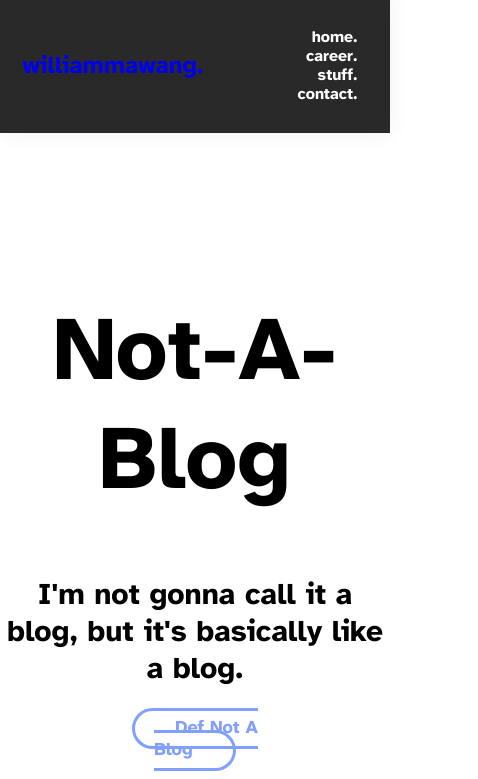
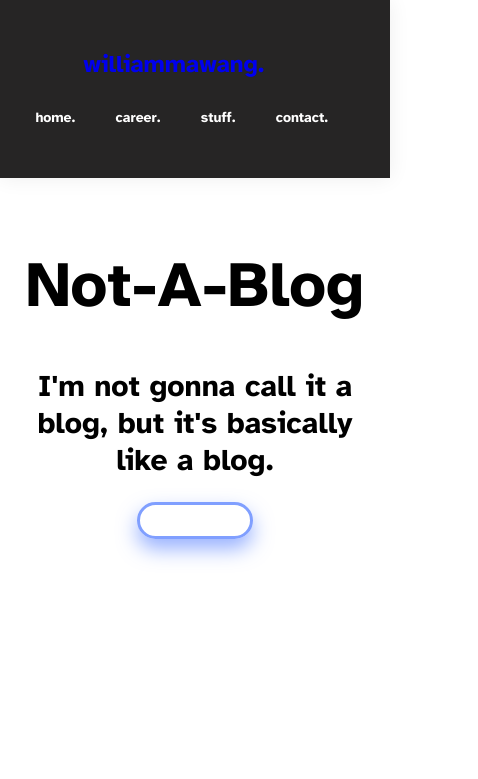
Before and after one commit to Chinesegala/williammawang.com, a plain HTML site: page pages/stuff.html in a window 390 px wide. Shown: the top 779 px of the page, 478 px wide, since content can reach past the window. Drawn offline with nearby package versions, Linux system fonts and the light colour scheme; a script that the page names is missing.

Commit message:
stuff mobile

```diff
--- a/pages/stuff.html
+++ b/pages/stuff.html
@@ -52,11 +52,11 @@
       </header>
       <!-- Free Shit section -->
       <div id="blog-sect" class="bubble animate__animated ">
-         <h1 id="body-header">Not-A-Blog</h1>
+         <h1 id="first-body-header">Not-A-Blog</h1>
          <h2 id="body-header">I'm not gonna call it a blog, but it's basically like a blog.</h2>
          <div id="free-stuff" class="animate__animated ">
             <a href="https://wmwang.substack.com/" class="main_btn" style="text-decoration:none">
-            Def Not A Blog
+            Blog?
             </a>
          </div>
       </div>
--- a/stylesheet/stuff.css
+++ b/stylesheet/stuff.css
@@ -288,3 +288,61 @@ h2#body-header {
 .fixed-header #navigation a:hover {
 	border-bottom: 2px solid rgb(128, 159, 255);
 }
+
+ /*
+  Mobile version
+  */
+  @media (max-width: 600px) {
+	p {
+		font-size: 12px;
+	}
+	h1#first-body-header {
+		margin-block-start: 0px !important;
+		margin-top: 100px;
+		padding-top: 250px;
+		text-align: center;
+		font-family: "atkinson-bold";
+		font-size: 4rem;
+	}
+	h1#body-header {
+		margin-block-start: 0px !important;
+		margin-top: 100px;
+		padding-top: 300px;
+		text-align: center;
+		font-family: "atkinson-bold";
+		font-size: 4rem;
+	}
+	h2#body-header {
+		text-align: center;
+		font-family: "atkinson-bold";
+		font-size: 30px;
+		padding-left: 3%;
+		padding-right: 3%;
+	}
+	header {
+		width: 100%;
+		background: #262525;
+		padding: 4vh 2vw;
+		position: absolute;
+		font-size: 14px;
+	 }
+	#header table tr td {
+		width: 100%;
+		display: block;
+		text-align: center;
+		padding: 15px 0px;
+	}
+	.main_btn {
+	  padding: 6px 30px;
+	  width: 25%;
+	  margin: 4vh auto;
+	  box-shadow: 0px 10px 20px rgba(128, 159, 255, 0.8);
+	  background: transparent;
+	  color: #fff;
+	  text-align: center;
+	}
+	.main_btn:hover {
+	  box-shadow: 0px 10px 40px rgba(128, 159, 255, 0.8);
+	  cursor: pointer;
+	}
+  }
```
Also changed, not shown: index.html (+4 -4 lines).
